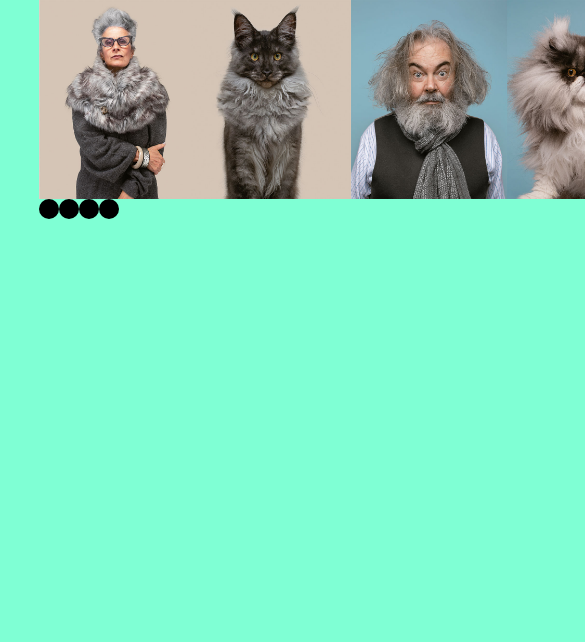
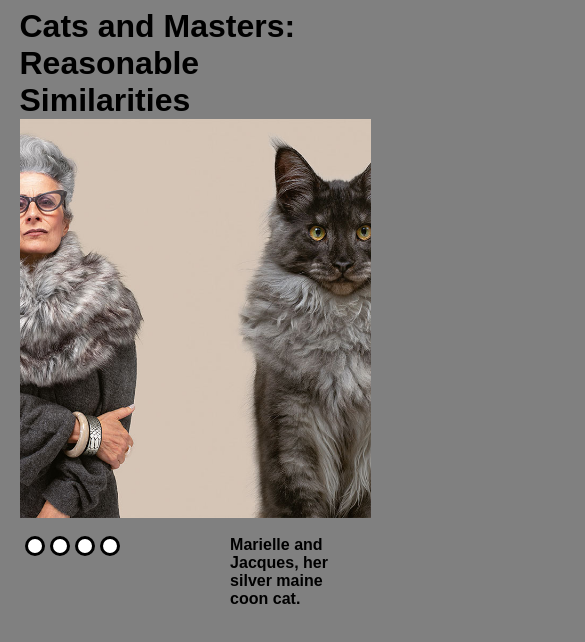
Before and after one commit to balin-sv/cssMemSlider, a plain HTML site: page cssMemSlider/index.html in a window 390 px wide. Shown: the top 642 px of the page, 585 px wide, since content can reach past the window. Drawn offline with Linux system fonts and the light colour scheme.

Commit message:
feat:add responsive (Oct 17, 2021 00:05:24 AM)

```diff
--- a/cssMemSlider/index.html
+++ b/cssMemSlider/index.html
@@ -12,13 +12,11 @@
 <body>
     <div class="container">
         <div class="slider">
-            <div class="slider__inputs">
+            <h1>Cats and Masters: Reasonable Similarities</h1>
             <input type="radio" name="radio-item" id="r1" checked>
             <input type="radio" name="radio-item" id="r2">
             <input type="radio" name="radio-item" id="r3">
             <input type="radio" name="radio-item" id="r4">
-
-            </div>
 
             <div class="slider__images">
                 <div class="slider__img s1">
@@ -34,7 +32,7 @@
                     <img src="img/gato3.jpg" alt="cat">
                 </div>
             </div>
-
+            <footer>
                 <div class="slider__labels">
                     <label for="r1"></label>
                     <label for="r2"></label>
@@ -42,10 +40,17 @@
                     <label for="r4"></label>
                 </div>
 
+                <div class="slider__text-block">
+                    <p class="text t1">Marielle and Jacques, her silver maine coon cat.</p>
+                    <p class="text t2">Henry and Carlotta, his long-haired exotic breed cat.</p>
+                    <p class="text t3">Leila and her cat Dafne, a sacred breed from Burma</p>
+                    <p class="text t4">Walt and Charlie, a quiet exotic shorthair cat.</p>
+                </div>
+            </footer>
+
+
 
         </div>
-
-
     </div>
 </body>
 
--- a/cssMemSlider/style.css
+++ b/cssMemSlider/style.css
@@ -2,18 +2,28 @@
   margin: 0;
   padding: 0;
   box-sizing: border-box;
-  background-color: aquamarine;
+  font-family: fantasy;
+  font-weight: 800;
+}
+
+body {
+  background-color: grey;
 }
 
 .container {
-  width: 80%;
-  height: 80%;
+  width: 90%;
+  padding-top: 2%;
+  margin: 0 auto;
+  overflow: hidden;
+}
+h1 {
   margin: 0 auto;
 }
 input {
   display: none;
 }
 .slider {
+  height: 600px;
   display: flex;
   flex-direction: column;
 }
@@ -21,24 +31,77 @@ input {
 .slider__images {
   display: flex;
   flex-direction: row;
-
   width: 400%;
-  height: 60%;
+  height: 100%;
   overflow: hidden;
 }
 
+.slider__img {
+  width: 25%;
+  height: 100%;
+  transition: all 1s;
+}
+
 img {
+  object-fit: cover;
+  object-position: top;
   width: 100%;
   height: 100%;
 }
 
+footer {
+  width: 100%;
+  padding-top: 5%;
+  display: flex;
+  justify-content: space-between;
+  flex-wrap: nowrap;
+}
 .slider__labels {
   display: flex;
-  flex-direction: row;
+  width: 40%;
 }
 label {
   width: 20px;
   height: 20px;
+  border: solid black;
   border-radius: 50%;
-  background-color: black;
+  background-color: white;
+  margin-left: 5px;
 }
+.slider__text-block {
+  padding-right: 2%;
+  float: right;
+  width: 40%;
+}
+
+.text {
+  display: none;
+}
+
+#r1:checked ~ .slider__images .s1 {
+  margin-left: 0;
+}
+#r1:checked ~ footer .slider__text-block .t1 {
+  display: block;
+}
+
+#r2:checked ~ .slider__images .s1 {
+  margin-left: -25%;
+}
+
+#r2:checked ~ footer .slider__text-block .t2 {
+  display: block;
+}
+
+#r3:checked ~ .slider__images .s1 {
+  margin-left: -50%;
+}
+#r3:checked ~ footer .slider__text-block .t3 {
+  display: block;
+}
+#r4:checked ~ .slider__images .s1 {
+  margin-left: -75%;
+}
+#r4:checked ~ footer .slider__text-block .t4 {
+  display: block;
+}
```
Also changed, not shown: 1 other file. Lines whose indentation alone changed are shown as unchanged.
